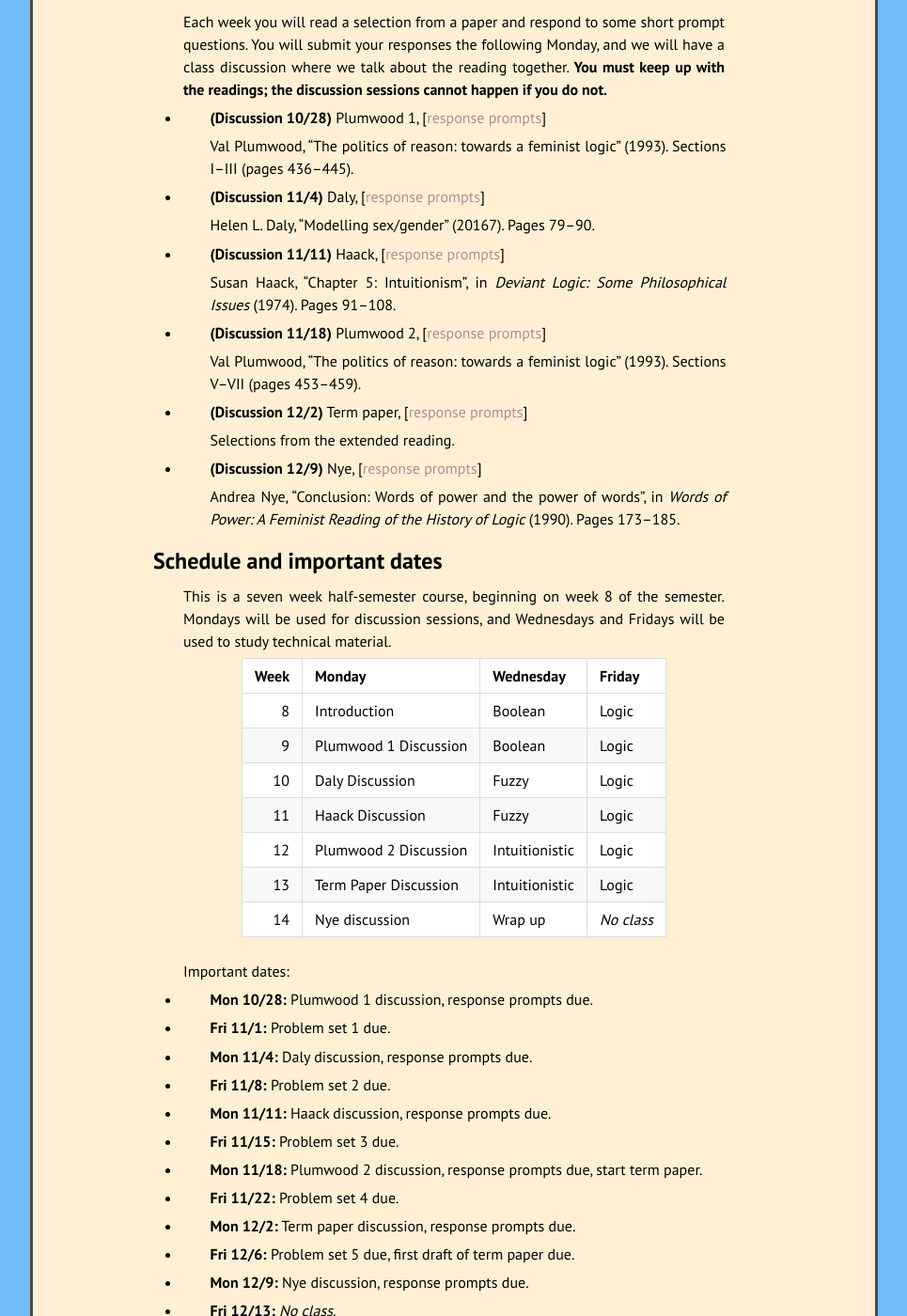
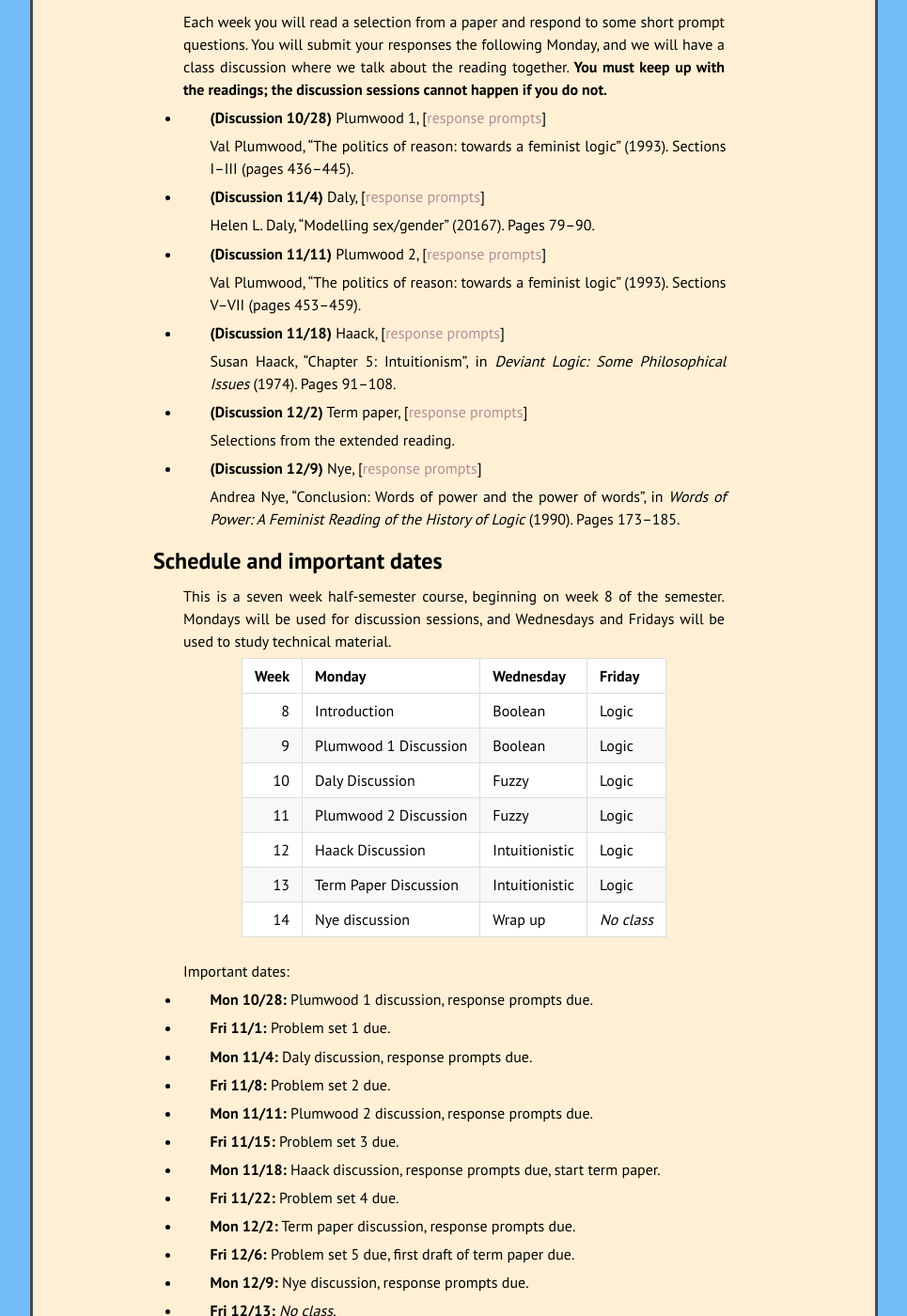
Before and after one commit to kamerynjw/kamerynjw.github.io, a Jekyll site: the page built from teaching/2024/math218m.md, in a window 1280 px wide and 1400 px high, scrolled down 439 px. Shown: the whole window at 94% size, without its empty margins (157-1122 px from the left). Built offline with Jekyll 4.4.1, drawn with Linux system fonts in a browser that asks for light colours; nearby versions of some CDN libraries.

Commit message:
changed order of readings

```diff
--- a/teaching/2024/math218m.md
+++ b/teaching/2024/math218m.md
@@ -30,13 +30,13 @@ Each week you will read a selection from a paper and respond to some short promp
 
     Helen L. Daly, "Modelling sex/gender" (20167). Pages 79–90.
 
-* **(Discussion 11/11)** Haack, [[response prompts]({{ page.url }}haack-prompt.pdf)]
+* **(Discussion 11/11)** Plumwood 2, [[response prompts]({{ page.url }}plumwood2-prompt.pdf)]
+
+    Val Plumwood, "The politics of reason: towards a feminist logic" (1993). Sections V–VII (pages 453–459).
+
+* **(Discussion 11/18)** Haack, [[response prompts]({{ page.url }}haack-prompt.pdf)]
 
     Susan Haack, "Chapter 5: Intuitionism", in *Deviant Logic: Some Philosophical Issues* (1974). Pages 91–108.
-
-* **(Discussion 11/18)** Plumwood 2, [[response prompts]({{ page.url }}plumwood2-prompt.pdf)]
-
-    Val Plumwood, "The politics of reason: towards a feminist logic" (1993). Sections V–VII (pages 453–459).
 
 * **(Discussion 12/2)** Term paper, [[response prompts]({{ page.url }}term-paper-prompt.pdf)]
 
@@ -56,8 +56,8 @@ This is a seven week half-semester course, beginning on week 8 of the semester.
 | 8 | Introduction | Boolean | Logic |
 | 9 | Plumwood 1 Discussion | Boolean | Logic |
 |10 | Daly Discussion | Fuzzy | Logic |
-|11 | Haack Discussion | Fuzzy | Logic |
-|12 | Plumwood 2 Discussion | Intuitionistic | Logic |
+|11 | Plumwood 2 Discussion | Fuzzy | Logic |
+|12 | Haack Discussion | Intuitionistic | Logic |
 |13 | Term Paper Discussion | Intuitionistic | Logic |
 |14 | Nye discussion | Wrap up | *No class* |
 
@@ -71,11 +71,11 @@ Important dates:
 
 * **Fri 11/8:** Problem set 2 due.
 
-* **Mon 11/11:** Haack discussion, response prompts due.
+* **Mon 11/11:** Plumwood 2 discussion, response prompts due.
 
 * **Fri 11/15:** Problem set 3 due.
 
-* **Mon 11/18:** Plumwood 2 discussion, response prompts due, start term paper.
+* **Mon 11/18:** Haack discussion, response prompts due, start term paper.
 
 * **Fri 11/22:** Problem set 4 due.
 
```
